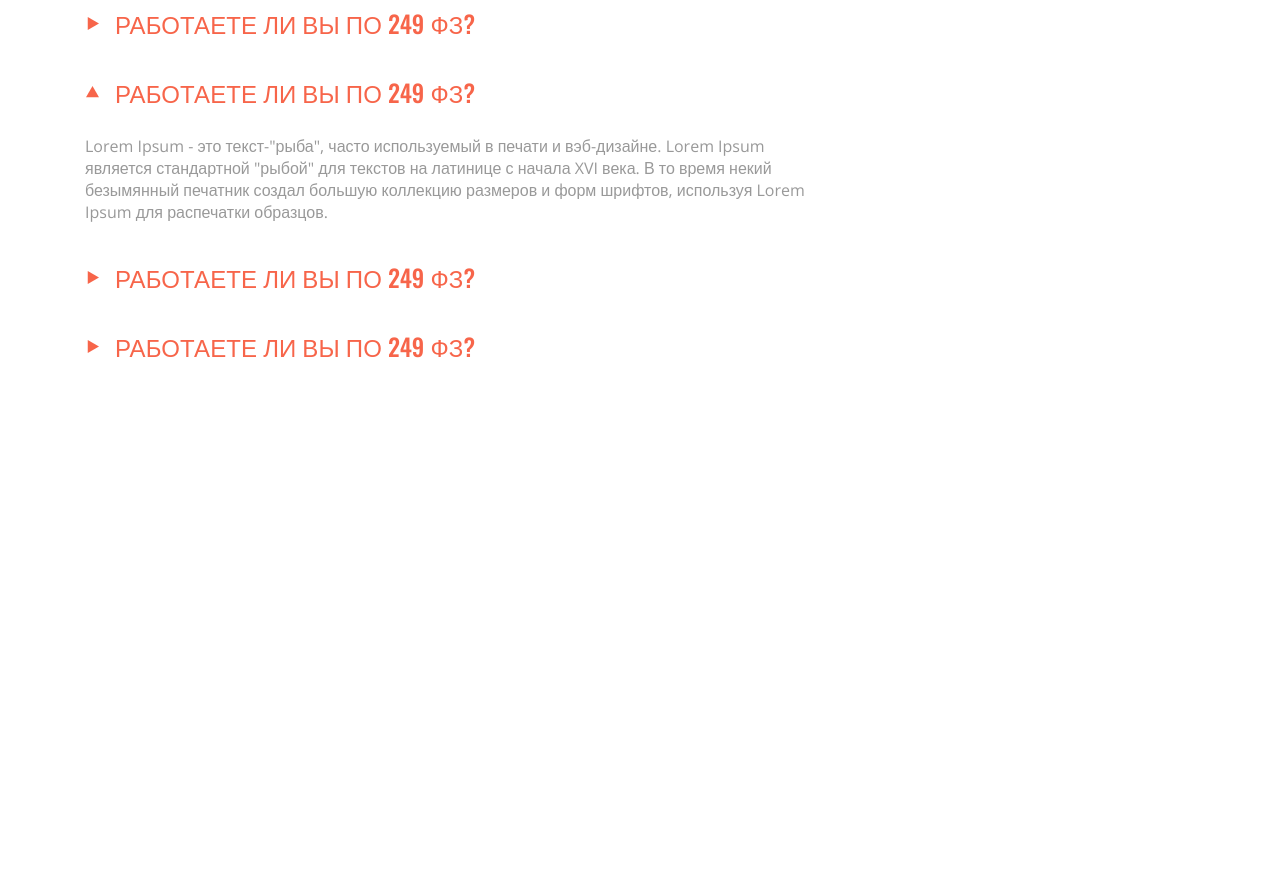
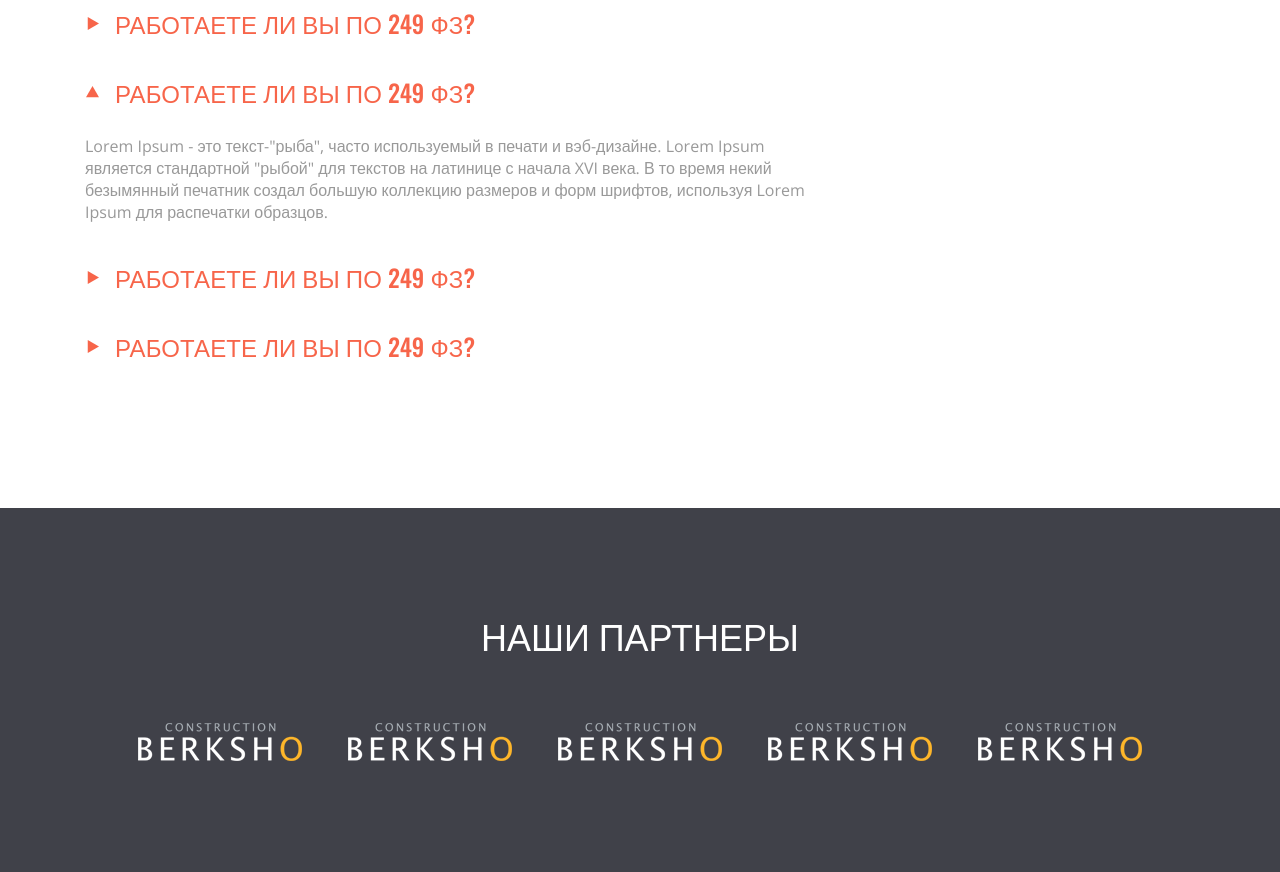
Before and after one commit to MolochkovSA/test-site, a plain HTML site: page index.html in a window 1280 px wide. Shown: the part 5355-6227 px from the top of the page. Before the commit the page ends 5752 px from the top, so only its background shows below. Drawn offline with nearby package versions, Linux system fonts and the light colour scheme.

Commit message:
added partners

```diff
--- a/css/style.css
+++ b/css/style.css
@@ -457,3 +457,52 @@ body {
     padding-right: 15px;
   }
 }
+
+.partners {
+  margin-top: 144px;
+  padding: 100px 0 80px;
+  background-color: var(--darc-color);
+}
+.partners__h2 {
+  color: var(--white-color);
+  text-align: center;
+  margin-bottom: 50px;
+}
+.partners__fles {
+  display: flex;
+  justify-content: space-between;
+  flex-wrap: wrap;
+}
+.partners__flex-item {
+  margin: 0 20px 20px 20px;
+  max-width: 170px;
+}
+
+.partners__flex-item:nth-child(5n),
+.partners__flex-item:last-child {
+  margin-right: 0;
+}
+
+.partners__flex-item:nth-child(6n),
+.partners__flex-item:first-child {
+  margin-left: 0;
+}
+
+@media screen and (max-width: 1280px) {
+  .partners {
+    padding-left: 15px;
+    padding-right: 15px;
+  }
+  .partners__fles {
+    justify-content: center;
+  }
+  .partners__flex-item:nth-child(5n),
+  .partners__flex-item:last-child {
+    margin-right: 20px;
+  }
+
+  .partners__flex-item:nth-child(6n),
+  .partners__flex-item:first-child {
+    margin-left: 20px;
+  }
+}
--- a/index.html
+++ b/index.html
@@ -204,5 +204,28 @@
         </div>
       </div>
     </section>
+
+    <section class="partners">
+      <div class="container">
+        <h2 class="text-h2 partners__h2">Наши партнеры</h2>
+        <div class="partners__fles">
+          <div class="partners__flex-item">
+            <img src="img/partner-item.png" alt="partner item" />
+          </div>
+          <div class="partners__flex-item">
+            <img src="img/partner-item.png" alt="partner item" />
+          </div>
+          <div class="partners__flex-item">
+            <img src="img/partner-item.png" alt="partner item" />
+          </div>
+          <div class="partners__flex-item">
+            <img src="img/partner-item.png" alt="partner item" />
+          </div>
+          <div class="partners__flex-item">
+            <img src="img/partner-item.png" alt="partner item" />
+          </div>
+        </div>
+      </div>
+    </section>
   </body>
 </html>
```
Also changed, not shown: img/partner-item.png (added).
